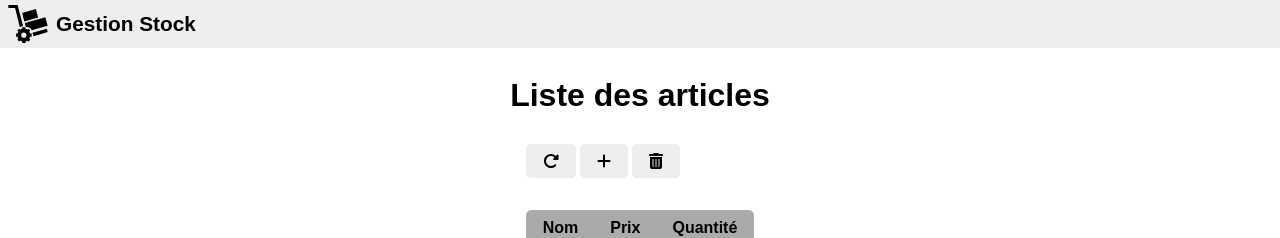
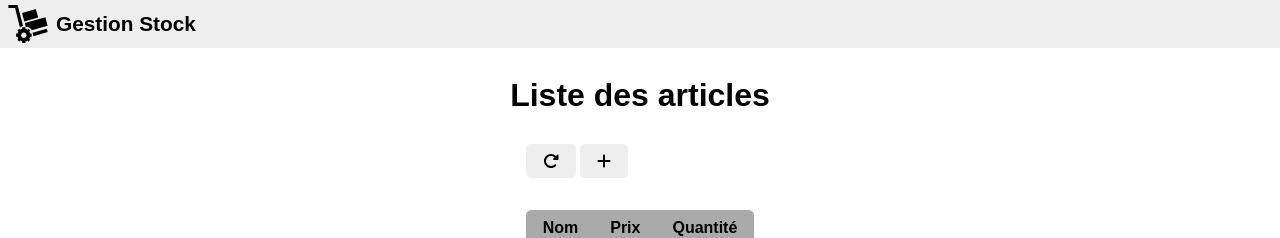
Before and after one commit to jlg-formation/vjspa1-mars-2024, a Vue app in the folder front/: page /stock in a window 1280 px wide. Shown: the top 238 px of the page. Built offline with nearby package versions, Linux system fonts and the light colour scheme.

Commit message:
dev: v-if or hidden

```diff
--- a/front/src/stock/views/ListView.vue
+++ b/front/src/stock/views/ListView.vue
@@ -30,7 +30,7 @@ const handleSelect = (a: Article) => {
         <RouterLink to="/stock/add" class="button" title="Ajouter">
           <FontAwesomeIcon :icon="faPlus" />
         </RouterLink>
-        <button title="Supprimer">
+        <button title="Supprimer" :hidden="selectedArticles.size === 0">
           <FontAwesomeIcon :icon="faTrashAlt" />
         </button>
       </nav>
```
